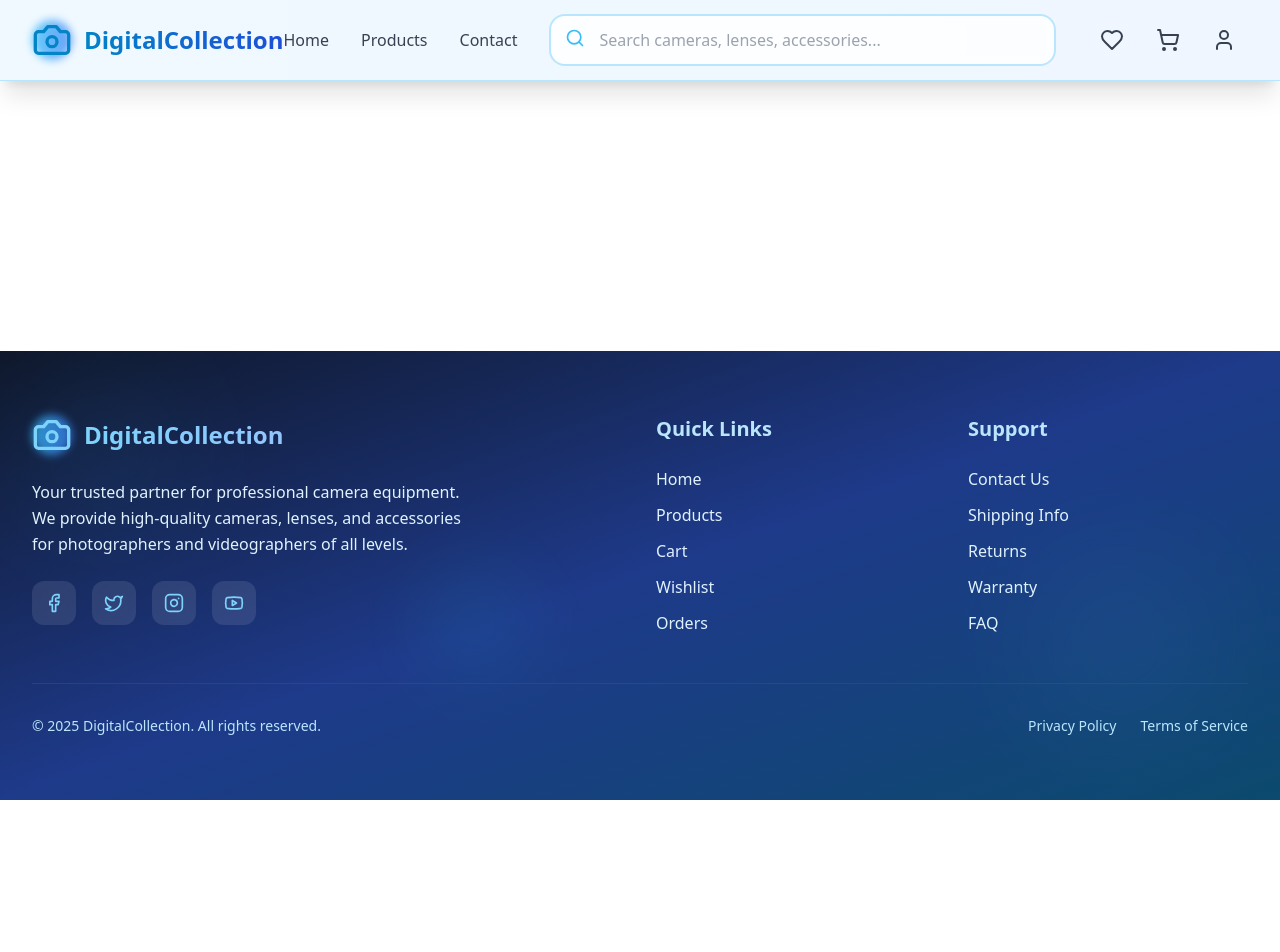
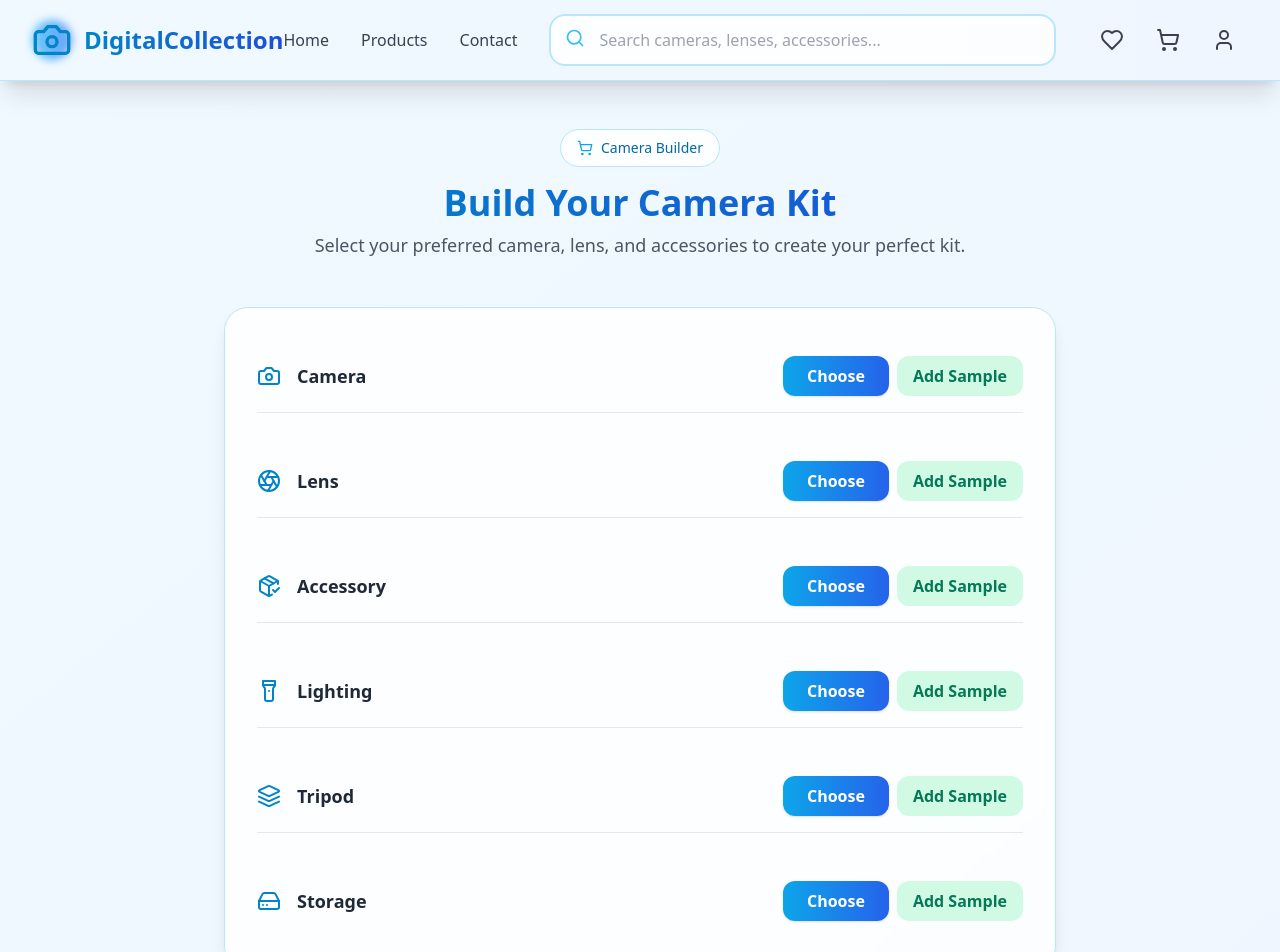
Before and after one commit to Tazrian08/digitalcollection, a React (Vite) app in the folder frontend/: page /builder in a window 1280 px wide. Shown: the top 952 px of the page. Before the commit the page ends 800 px from the top, so only its background shows below. Built offline with nearby package versions, Linux system fonts and the light colour scheme; no server answers.

Commit message:
New builder page

```diff
--- a/frontend/src/App.tsx
+++ b/frontend/src/App.tsx
@@ -11,6 +11,7 @@ import Search from './pages/Search';
 import Auth from './pages/Auth';
 import Account from './pages/Account';
 import Contact from './pages/Contact';
+import Builder from './pages/Builder';
 
 function App() {
   return (
@@ -29,6 +30,7 @@ function App() {
             <Route path="/signup" element={<Auth mode="signup" />} />
             <Route path="/account" element={<Account />} />
             <Route path="/contact" element={<Contact />} />
+            <Route path="/builder" element={<Builder />} />
           </Routes>
         </main>
         <Footer />
--- /dev/null
+++ b/frontend/src/pages/Builder.tsx
@@ -0,0 +1,154 @@
+import React, { useState } from 'react';
+import { useNavigate } from 'react-router-dom';
+import { Camera, CameraOff, Aperture, Flashlight, HardDrive, Layers, PackageCheck, ShoppingCart } from 'lucide-react';
+
+const builderSections = [
+  {
+    key: 'camera',
+    label: 'Camera',
+    icon: <Camera className="h-6 w-6 text-sky-600" />,
+    route: '/products?category=Camera',
+  },
+  {
+    key: 'lens',
+    label: 'Lens',
+    icon: <Aperture className="h-6 w-6 text-sky-600" />,
+    route: '/products?category=Lenses',
+  },
+  {
+    key: 'accessory',
+    label: 'Accessory',
+    icon: <PackageCheck className="h-6 w-6 text-sky-600" />,
+    route: '/products?category=Accessories',
+  },
+  {
+    key: 'lighting',
+    label: 'Lighting',
+    icon: <Flashlight className="h-6 w-6 text-sky-600" />,
+    route: '/products?category=Lighting',
+  },
+  {
+    key: 'tripod',
+    label: 'Tripod',
+    icon: <Layers className="h-6 w-6 text-sky-600" />,
+    route: '/products?category=Tripods',
+  },
+  {
+    key: 'storage',
+    label: 'Storage',
+    icon: <HardDrive className="h-6 w-6 text-sky-600" />,
+    route: '/products?category=Storage',
+  },
+];
+
+interface BuilderProduct {
+  id: string;
+  name: string;
+  price: number;
+  images: string[];
+}
+
+const Builder: React.FC = () => {
+  const [selected, setSelected] = useState<{ [key: string]: BuilderProduct | null }>({
+    camera: null,
+    lens: null,
+    accessory: null,
+    lighting: null,
+    tripod: null,
+    storage: null,
+  });
+
+  const navigate = useNavigate();
+
+  // Simulate selecting a product (in real app, use context or pass via route state)
+  const handleAdd = (sectionKey: string) => {
+    // This would be replaced by actual product selection logic
+    // For now, just simulate with a placeholder
+    setSelected(prev => ({
+      ...prev,
+      [sectionKey]: {
+        id: sectionKey + '-1',
+        name: `Sample ${sectionKey.charAt(0).toUpperCase() + sectionKey.slice(1)}`,
+        price: 100 * (Object.keys(selected).indexOf(sectionKey) + 1),
+        images: [],
+      }
+    }));
+  };
+
+  const handleRemove = (sectionKey: string) => {
+    setSelected(prev => ({
+      ...prev,
+      [sectionKey]: null,
+    }));
+  };
+
+  const total = Object.values(selected).reduce((sum, item) => sum + (item ? item.price : 0), 0);
+
+  return (
+    <div className="min-h-screen bg-gradient-to-br from-sky-50 to-blue-50">
+      <div className="max-w-4xl mx-auto px-4 sm:px-6 lg:px-8 py-12">
+        <div className="text-center mb-12">
+          <div className="inline-flex items-center space-x-2 bg-white/80 backdrop-blur-sm px-4 py-2 rounded-full border border-sky-200 mb-4">
+            <ShoppingCart className="h-4 w-4 text-sky-500" />
+            <span className="text-sm font-medium text-sky-700">Camera Builder</span>
+          </div>
+          <h1 className="text-4xl font-bold bg-gradient-to-r from-sky-600 to-blue-700 bg-clip-text text-transparent mb-2">
+            Build Your Camera Kit
+          </h1>
+          <p className="text-gray-600 text-lg">
+            Select your preferred camera, lens, and accessories to create your perfect kit.
+          </p>
+        </div>
+
+        <div className="bg-white/80 backdrop-blur-sm rounded-3xl shadow-lg border border-sky-200 p-8 space-y-8">
+          {builderSections.map(section => (
+            <div key={section.key} className="flex flex-col sm:flex-row items-center justify-between gap-4 py-4 border-b last:border-b-0">
+              <div className="flex items-center space-x-4">
+                {section.icon}
+                <span className="text-lg font-semibold text-gray-800">{section.label}</span>
+              </div>
+              {selected[section.key] ? (
+                <div className="flex flex-col sm:flex-row items-center gap-4">
+                  <span className="font-medium text-sky-700">{selected[section.key]?.name}</span>
+                  <span className="font-bold text-blue-700">${selected[section.key]?.price.toFixed(2)}</span>
+                  <button
+                    onClick={() => handleRemove(section.key)}
+                    className="bg-red-100 text-red-700 px-4 py-2 rounded-xl font-semibold hover:bg-red-200 transition"
+                  >
+                    Remove
+                  </button>
+                </div>
+              ) : (
+                <div className="flex gap-2">
+                  <button
+                    onClick={() => navigate(section.route)}
+                    className="bg-gradient-to-r from-sky-500 to-blue-600 text-white px-6 py-2 rounded-xl font-semibold shadow hover:from-sky-600 hover:to-blue-700 transition"
+                  >
+                    Choose
+                  </button>
+                  <button
+                    onClick={() => handleAdd(section.key)}
+                    className="bg-emerald-100 text-emerald-700 px-4 py-2 rounded-xl font-semibold hover:bg-emerald-200 transition"
+                  >
+                    Add Sample
+                  </button>
+                </div>
+              )}
+            </div>
+          ))}
+        </div>
+
+        <div className="mt-12 text-center">
+          <div className="inline-flex items-center space-x-2 bg-white/90 backdrop-blur-sm px-6 py-4 rounded-2xl border border-sky-200 shadow-lg">
+            <span className="text-xl font-bold text-sky-700">Current Total:</span>
+            <span className="text-2xl font-bold bg-gradient-to-r from-sky-600 to-blue-700 bg-clip-text text-transparent">
+              ${total.toFixed(2)}
+            </span>
+          </div>
+        </div>
+      </div>
+    </div>
+  );
+};
+
+export default Builder;
```
